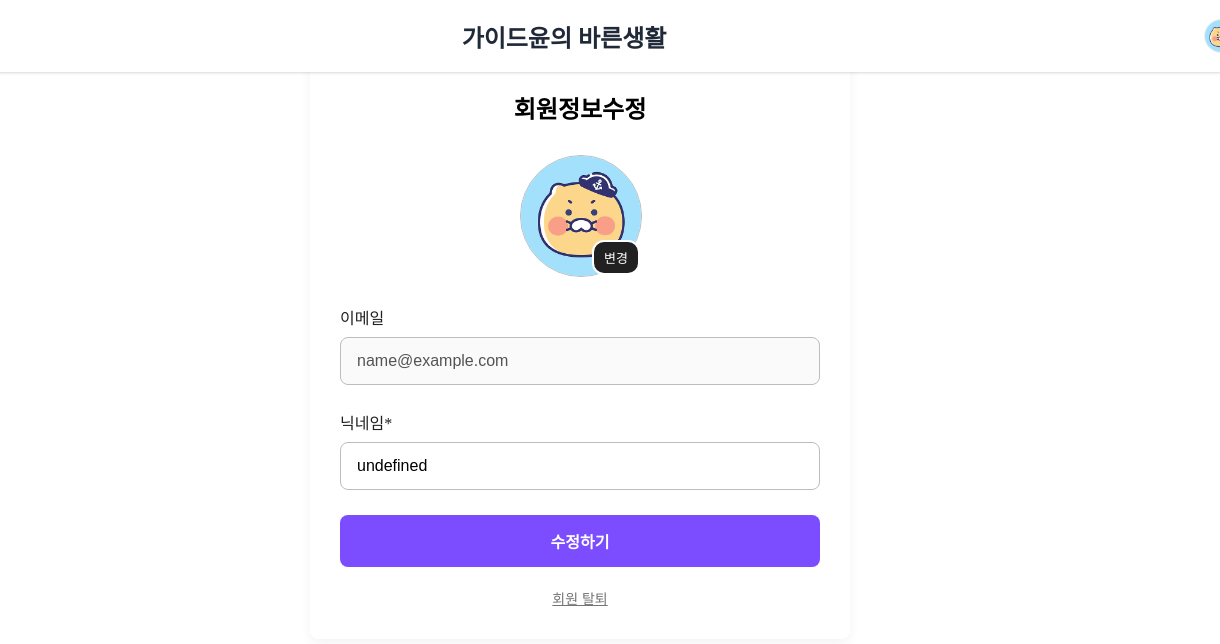
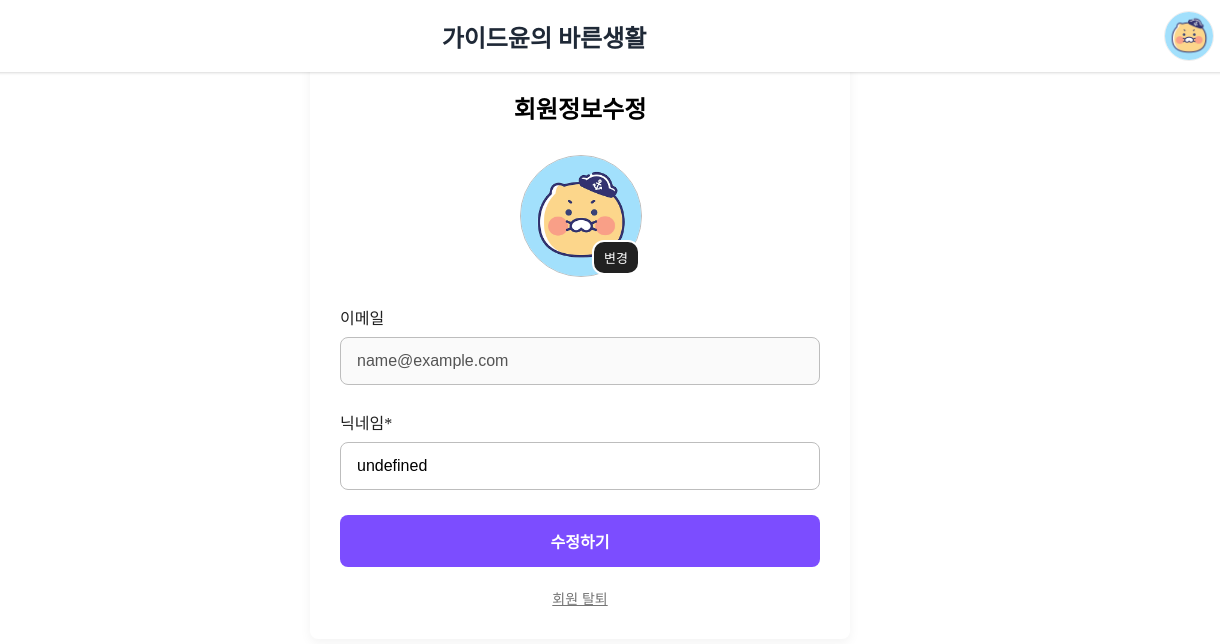
Before and after one commit to brixxt27/jayoon-community-frontend, a website: page public/pages/user/edit/info/index.html in a window 1280 px wide. Shown: the full height of the page, 60-1280 px from the left. Drawn offline with Linux system fonts and the light colour scheme; sample sign-in values are in the browser's storage.

Commit message:
feat: 헤더 프로필 이미지 위치 좌측 이동 및 크기 조정

```diff
--- a/public/components/header/index.css
+++ b/public/components/header/index.css
@@ -66,7 +66,7 @@ h1 {
 .profile-container {
   position: relative; /* 드롭다운의 기준점 */
   z-index: 10;
-  width: 40px; /* 아이콘 영역 확보 (위 back-button과 동일하게) */
+  width: 80px; /* 아이콘 영역 확보 (위 back-button과 동일하게) */
   flex-shrink: 0; /* 줄어들지 않음 */
   visibility: hidden; /* ★ 기본 숨김 (공간은 차지) */
 }
@@ -95,11 +95,10 @@ h1 {
   background-color: #1976d2;
 }
 
-
 /* ★ 수정: CSS 충돌을 피하기 위해 선택자 구체화 */
 .profile-container img {
-  width: 32px;
-  height: 32px;
+  width: 48px;
+  height: 48px;
   border-radius: 50%;
   object-fit: cover; /* 이미지가 찌그러지지 않게 */
   border: 1px solid #eee;
```
